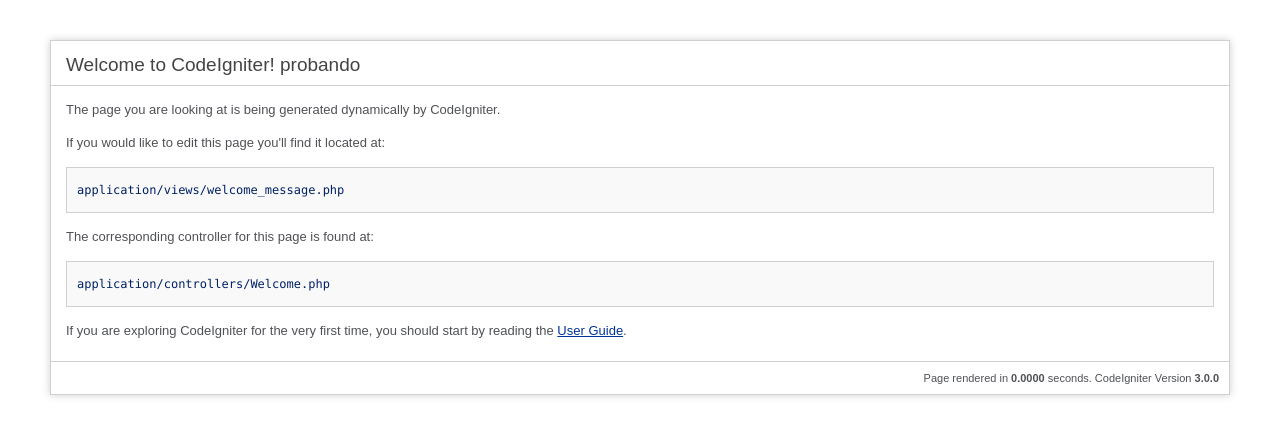
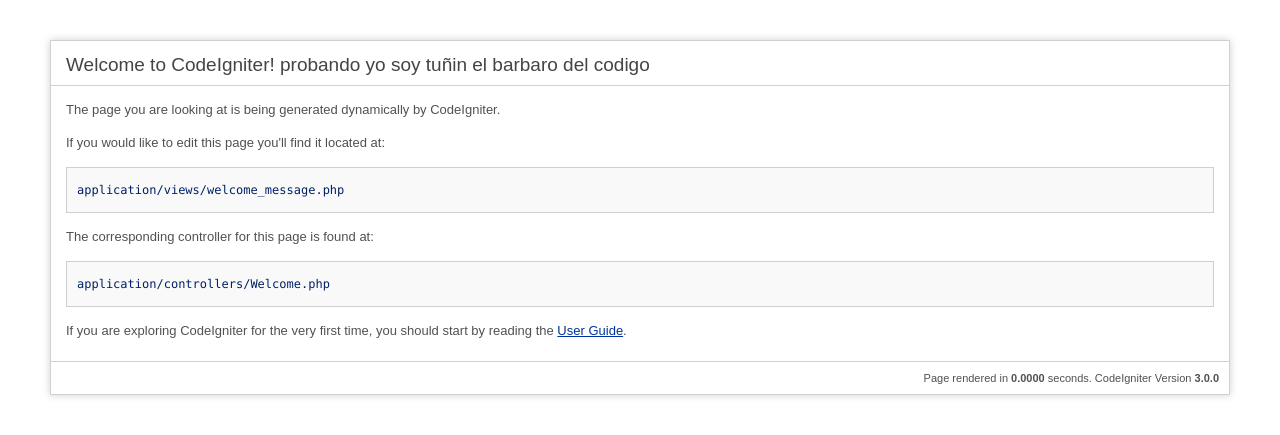
Before and after one commit to smalbach/softnotas, a CodeIgniter app: page /database/ in a window 1280 px wide. Shown: the top 435 px of the page. Run offline with CodeIgniter, Linux system fonts and the light colour scheme.

Commit message:
tuñon el barbaro

```diff
--- a/application/views/welcome_message.php
+++ b/application/views/welcome_message.php
@@ -68,7 +68,7 @@
 <body>
 
 <div id="container">
-	<h1>Welcome to CodeIgniter! probando</h1>
+	<h1>Welcome to CodeIgniter! probando yo soy tuñin el barbaro del codigo</h1>
 
 	<div id="body">
 		<p>The page you are looking at is being generated dynamically by CodeIgniter.</p>
```
